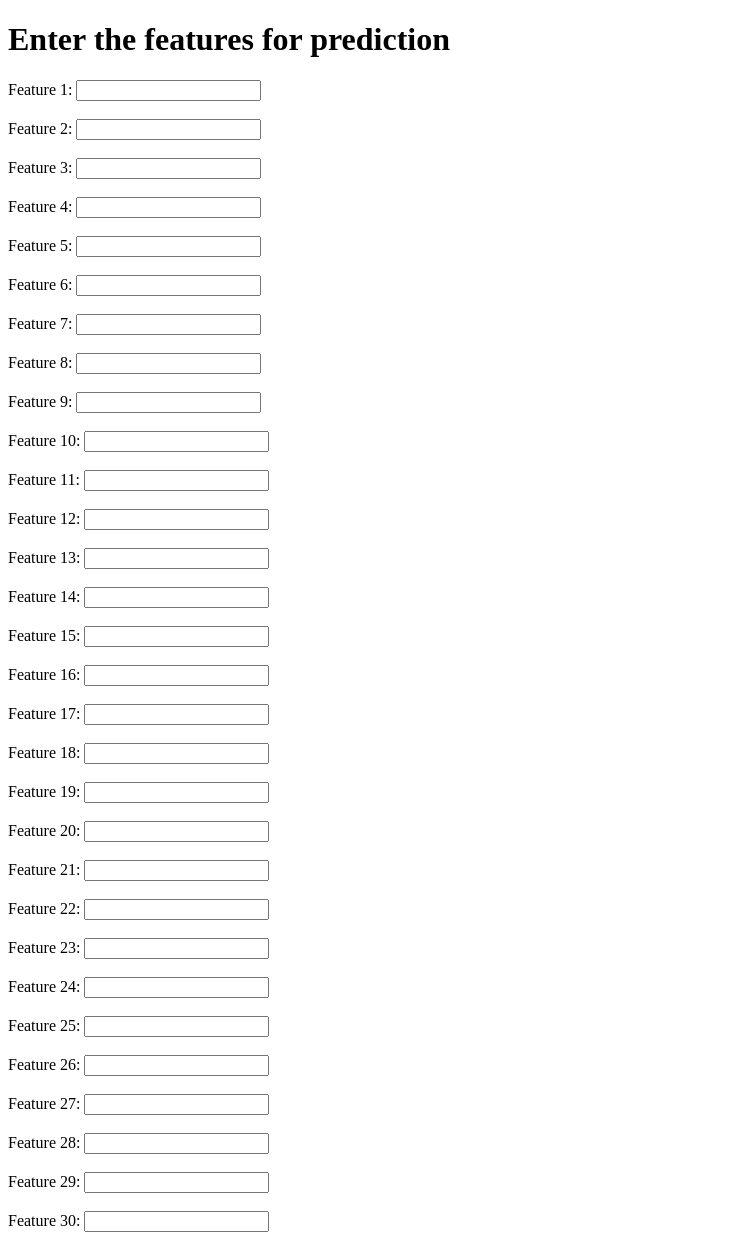
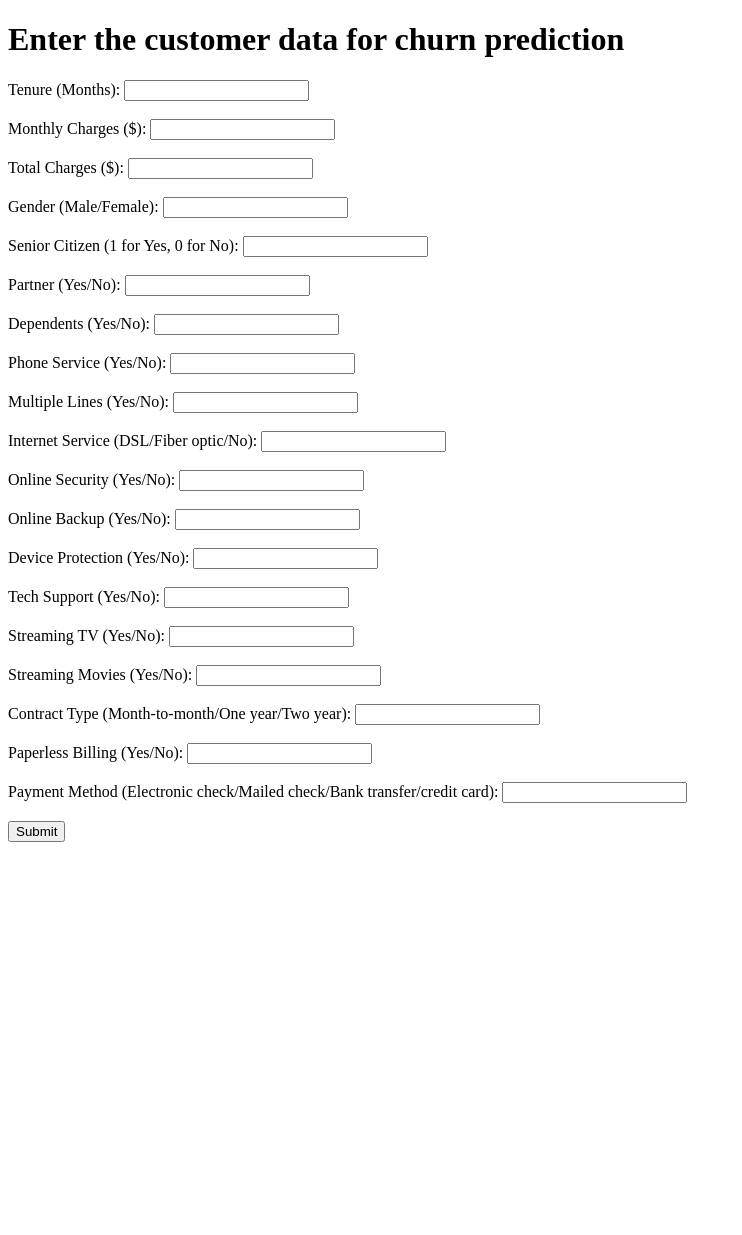
Before and after one commit to shabu43/churn, a Flask app: page / in a window 1280 px wide. Shown: the top 1235 px of the page, without its empty margins (0-742 px from the left). After the commit the page ends 842 px from the top, so only its background shows below. Run offline with Flask 3, Linux system fonts and the light colour scheme; parts of the project's set-up code (start-up, migrations or seed data) failed here and were passed over.

Commit message:
Update index.html

```diff
--- a/templates/index.html
+++ b/templates/index.html
@@ -3,17 +3,68 @@
 <head>
     <meta charset="UTF-8">
     <meta name="viewport" content="width=device-width, initial-scale=1.0">
-    <title>Model Prediction</title>
+    <title>Churn Prediction</title>
 </head>
 <body>
-    <h1>Enter the features for prediction</h1>
+    <h1>Enter the customer data for churn prediction</h1>
 
     <form action="/predict" method="post">
-        <!-- Loop to generate 45 input fields for the 45 features -->
-        {% for feature in range(1, 46) %}
-        <label for="feature{{ feature }}">Feature {{ feature }}:</label>
-        <input type="text" id="feature{{ feature }}" name="feature{{ feature }}" required><br><br>
-        {% endfor %}
+        <label for="tenure">Tenure (Months):</label>
+        <input type="number" id="tenure" name="tenure" step="any" required><br><br>
+
+        <label for="monthly_charges">Monthly Charges ($):</label>
+        <input type="number" id="monthly_charges" name="monthly_charges" step="any" required><br><br>
+
+        <label for="total_charges">Total Charges ($):</label>
+        <input type="number" id="total_charges" name="total_charges" step="any" required><br><br>
+
+        <label for="gender">Gender (Male/Female):</label>
+        <input type="text" id="gender" name="gender" required><br><br>
+
+        <label for="senior_citizen">Senior Citizen (1 for Yes, 0 for No):</label>
+        <input type="number" id="senior_citizen" name="senior_citizen" required><br><br>
+
+        <label for="partner">Partner (Yes/No):</label>
+        <input type="text" id="partner" name="partner" required><br><br>
+
+        <label for="dependents">Dependents (Yes/No):</label>
+        <input type="text" id="dependents" name="dependents" required><br><br>
+
+        <label for="phone_service">Phone Service (Yes/No):</label>
+        <input type="text" id="phone_service" name="phone_service" required><br><br>
+
+        <label for="multiple_lines">Multiple Lines (Yes/No):</label>
+        <input type="text" id="multiple_lines" name="multiple_lines" required><br><br>
+
+        <label for="internet_service">Internet Service (DSL/Fiber optic/No):</label>
+        <input type="text" id="internet_service" name="internet_service" required><br><br>
+
+        <label for="online_security">Online Security (Yes/No):</label>
+        <input type="text" id="online_security" name="online_security" required><br><br>
+
+        <label for="online_backup">Online Backup (Yes/No):</label>
+        <input type="text" id="online_backup" name="online_backup" required><br><br>
+
+        <label for="device_protection">Device Protection (Yes/No):</label>
+        <input type="text" id="device_protection" name="device_protection" required><br><br>
+
+        <label for="tech_support">Tech Support (Yes/No):</label>
+        <input type="text" id="tech_support" name="tech_support" required><br><br>
+
+        <label for="streaming_tv">Streaming TV (Yes/No):</label>
+        <input type="text" id="streaming_tv" name="streaming_tv" required><br><br>
+
+        <label for="streaming_movies">Streaming Movies (Yes/No):</label>
+        <input type="text" id="streaming_movies" name="streaming_movies" required><br><br>
+
+        <label for="contract">Contract Type (Month-to-month/One year/Two year):</label>
+        <input type="text" id="contract" name="contract" required><br><br>
+
+        <label for="paperless_billing">Paperless Billing (Yes/No):</label>
+        <input type="text" id="paperless_billing" name="paperless_billing" required><br><br>
+
+        <label for="payment_method">Payment Method (Electronic check/Mailed check/Bank transfer/credit card):</label>
+        <input type="text" id="payment_method" name="payment_method" required><br><br>
 
         <input type="submit" value="Submit">
     </form>
```
